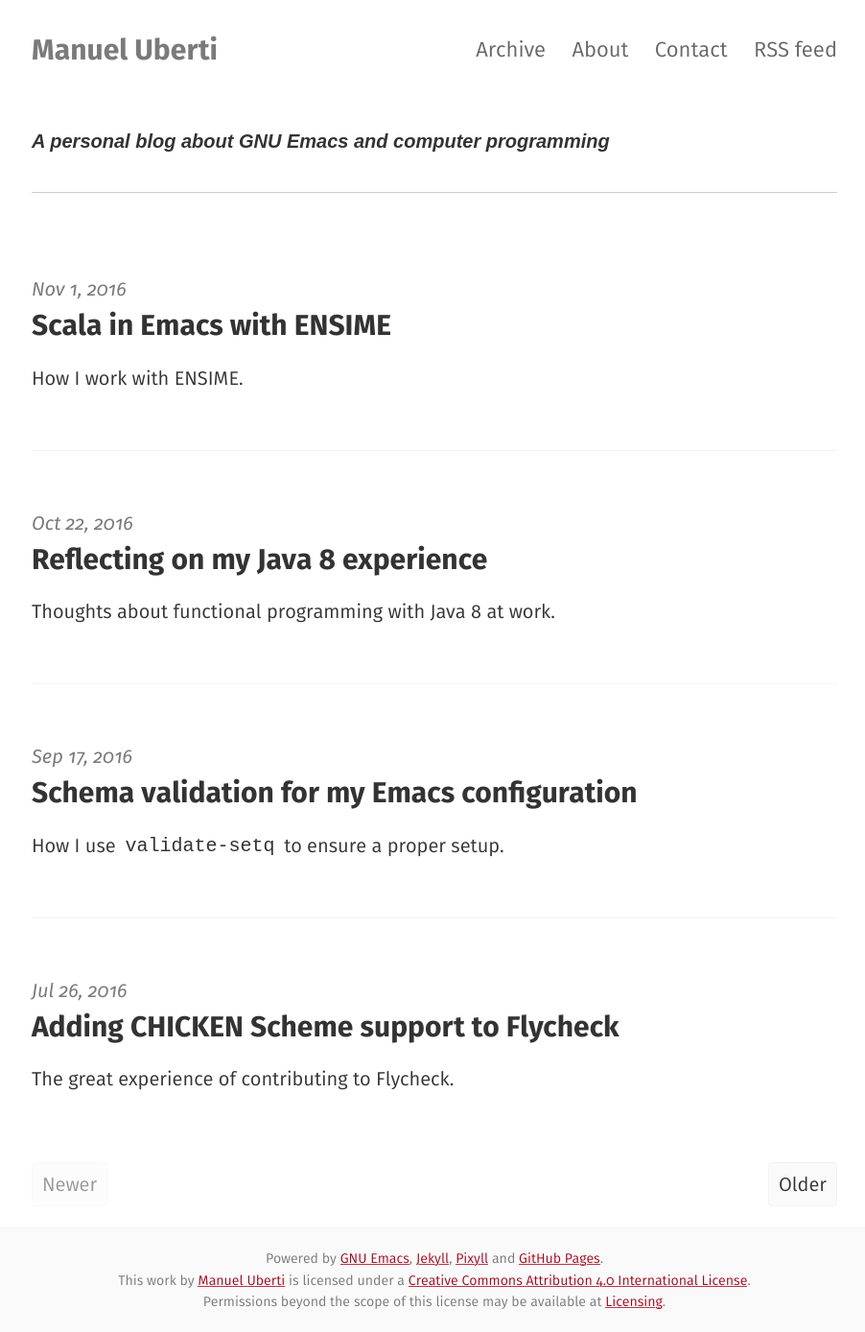
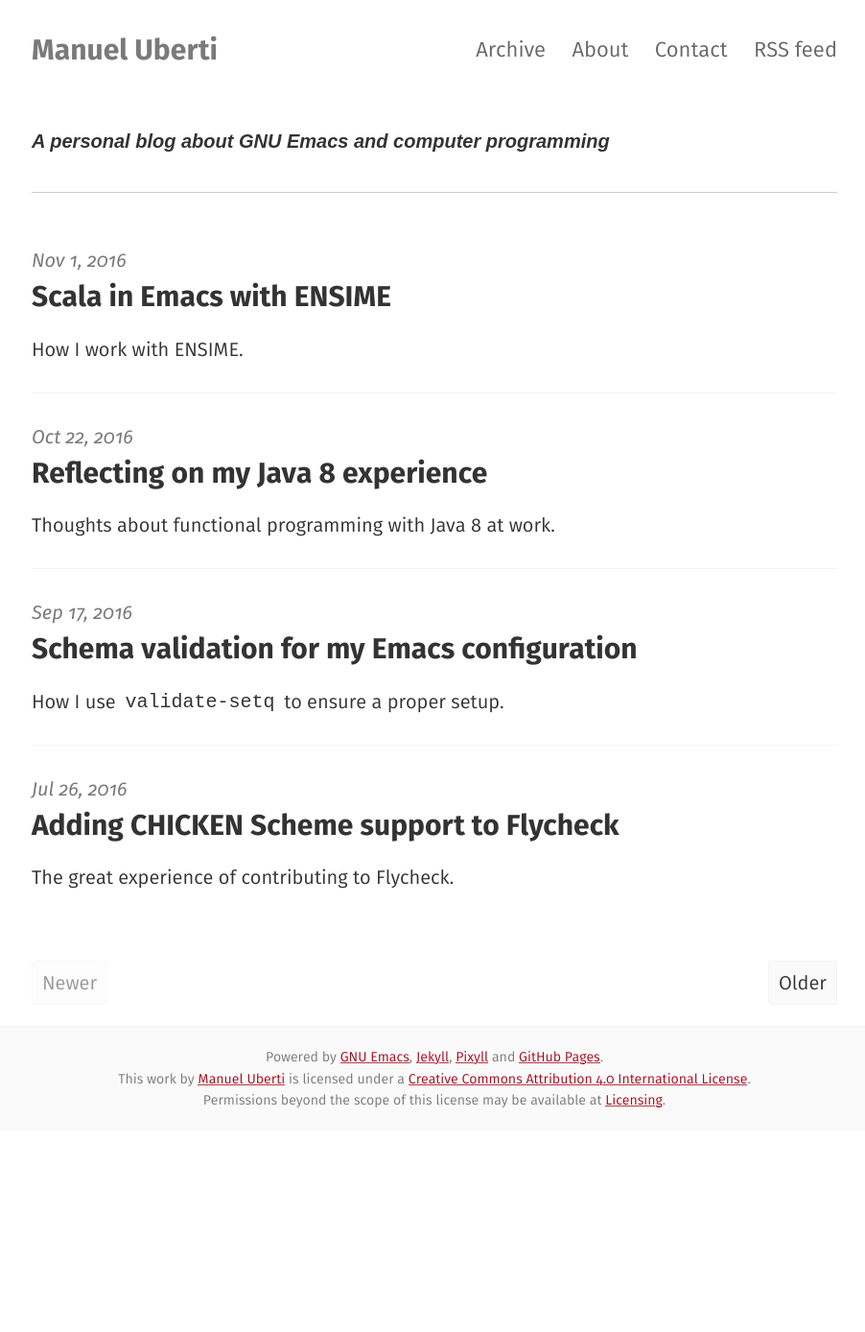
Before and after one commit to manuel-uberti/manuel-uberti.github.io, a Jekyll site: the page built from index.html, in a window 1280 px wide. Shown: the whole page at 96% size, without its empty margins (187-1089 px from the left). Built offline with Jekyll 4.4.1, drawn with Linux system fonts in a browser that asks for light colours; some web fonts are replaced; the list of posts is cut into pages by our own code; after the commit the page ends 1178 px from its top, so only the background shows below that.

Commit message:
Decrease space between posts in index

```diff
--- a/index.html
+++ b/index.html
@@ -9,7 +9,7 @@ layout: default
     {% if posts_count > 0 %}
     <div class="posts">
         {% for post in paginator.posts %}
-        <div class="post py3">
+        <div class="post py1">
             <p class="post-meta">{{ post.date | date: site.date_format }}</p>
             <a href="{{ post.url | prepend: site.baseurl }}" class="post-link"><h3 class="h2 post-title">{{ post.title }}</h3></a>
             <p class="post-summary">
```
